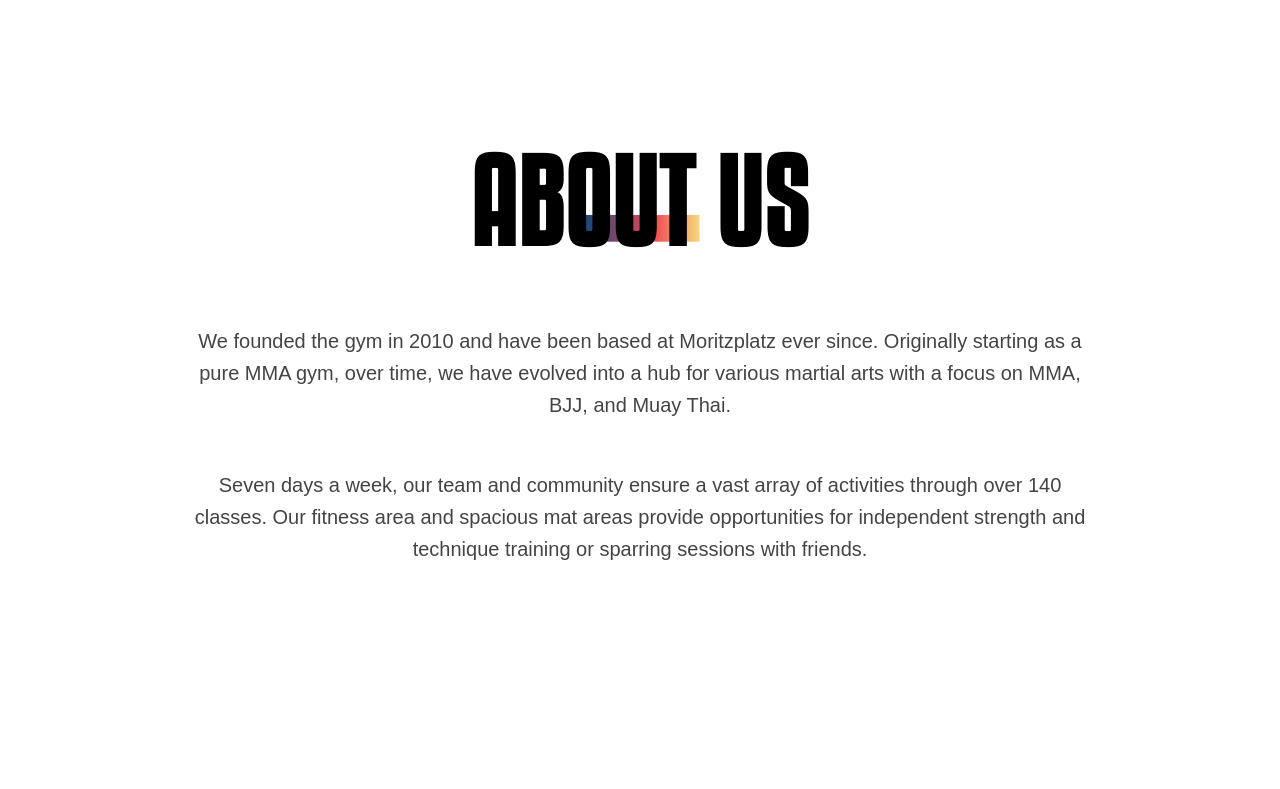
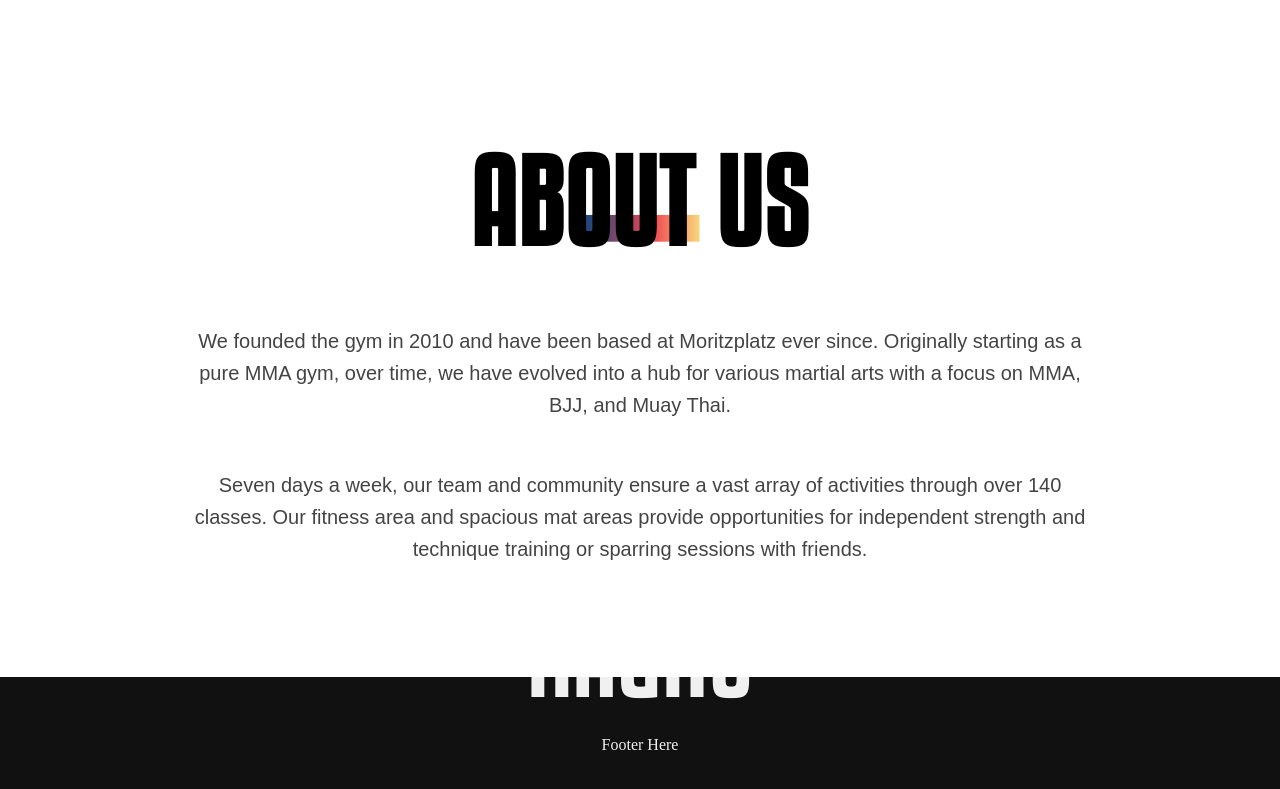
Before and after one commit to shashankack/GymWebApp, a React (Vite) app in the folder frontend/: page / in a window 1280 px wide. Shown: the part 3836-4625 px from the top of the page. Before the commit the page ends 4513 px from the top, so only its background shows below. Built offline with nearby package versions, Linux system fonts and the light colour scheme.

Commit message:
Add Footer component with smooth scrolling using Lenis; include GSAP animations for enhanced user experience

```diff
--- a/frontend/package.json
+++ b/frontend/package.json
@@ -10,6 +10,7 @@
     "preview": "vite preview"
   },
   "dependencies": {
+    "@studio-freight/lenis": "^1.0.42",
     "gsap": "^3.12.5",
     "react": "^18.3.1",
     "react-dom": "^18.3.1",
--- a/frontend/src/App.jsx
+++ b/frontend/src/App.jsx
@@ -4,6 +4,7 @@ import Header from "./components/Header/Header";
 import About from "./components/About/About";
 import Trial from "./components/Trial/Trial";
 import NewPage from "./components/NewPage/NewPage";
+import Footer from "./components/Footer/Footer";
 
 function App() {
   return (
@@ -13,6 +14,7 @@ function App() {
       <About />
       <Trial />
       <NewPage />
+      <Footer />
     </>
   );
 }
--- /dev/null
+++ b/frontend/src/components/Footer/Footer.css
@@ -0,0 +1,27 @@
+footer {
+  height: 50vh;
+  background-color: #111;
+  backdrop-filter: blur(10px);
+  overflow: hidden;
+}
+
+section.footer-container {
+  height: 50vh;
+  color: #f0f0f0;
+  display: flex;
+  flex-direction: column;
+  align-items: center;
+  justify-content: center;
+}
+
+.footer-logo {
+  font-size: 7rem;
+  font-family: Kenyan-Coffee;
+}
+
+.footer-row {
+  display: flex;
+  justify-content: center;
+  align-items: center;
+  padding: 1rem;
+}
--- /dev/null
+++ b/frontend/src/components/Footer/Footer.jsx
@@ -0,0 +1,62 @@
+import React, { useEffect, useRef } from "react";
+import Lenis from "@studio-freight/lenis";
+import { gsap } from "gsap";
+import { ScrollTrigger } from "gsap/ScrollTrigger";
+import "./Footer.css";
+
+gsap.registerPlugin(ScrollTrigger);
+
+const Footer = () => {
+  const footerRef = useRef(null);
+  const triggerRef = useRef(null);
+
+  useEffect(() => {
+    // Initialize Lenis for smooth scrolling
+    const lenis = new Lenis({
+      smooth: true,
+      lerp: 0.1, // Smoothness factor
+    });
+
+    function raf(time) {
+      lenis.raf(time);
+      requestAnimationFrame(raf);
+    }
+    requestAnimationFrame(raf);
+
+    // GSAP Animation
+    gsap.set(footerRef.current, { yPercent: -50 });
+
+    gsap.to(footerRef.current, {
+      yPercent: 0,
+      ease: "none",
+      scrollTrigger: {
+        trigger: triggerRef.current,
+        start: "bottom bottom",
+        end: "+=75%",
+        scrub: true,
+      },
+    });
+
+    // Clean-up
+    return () => {
+      lenis.destroy();
+      ScrollTrigger.getAll().forEach((trigger) => trigger.kill());
+    };
+  }, []);
+
+  return (
+    <div>
+      <section className="conclusion" ref={triggerRef}></section>
+      <footer className="footer">
+        <section className="footer-container" ref={footerRef}>
+            <div className="footer-logo">RAGHU</div>
+          <div className="footer-row">
+            Footer Here
+          </div>
+        </section>
+      </footer>
+    </div>
+  );
+};
+
+export default Footer;
--- a/frontend/src/index.css
+++ b/frontend/src/index.css
@@ -3,3 +3,8 @@
     padding: 0;
     box-sizing: border-box;
 }
+
+@font-face {
+    font-family: Kenyan-Coffee;
+    src: url(./assets/Kenyan-Coffee-Rg.otf);
+}
```
Also changed, not shown: 1 other file (tests, documents, lock files or other folders).
